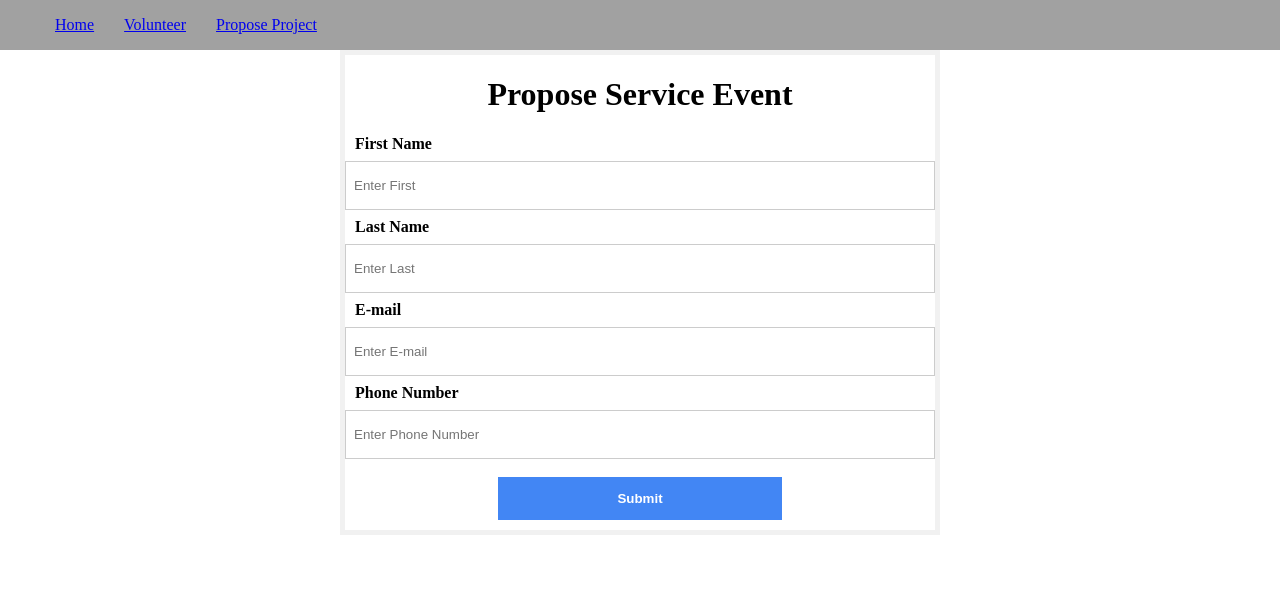
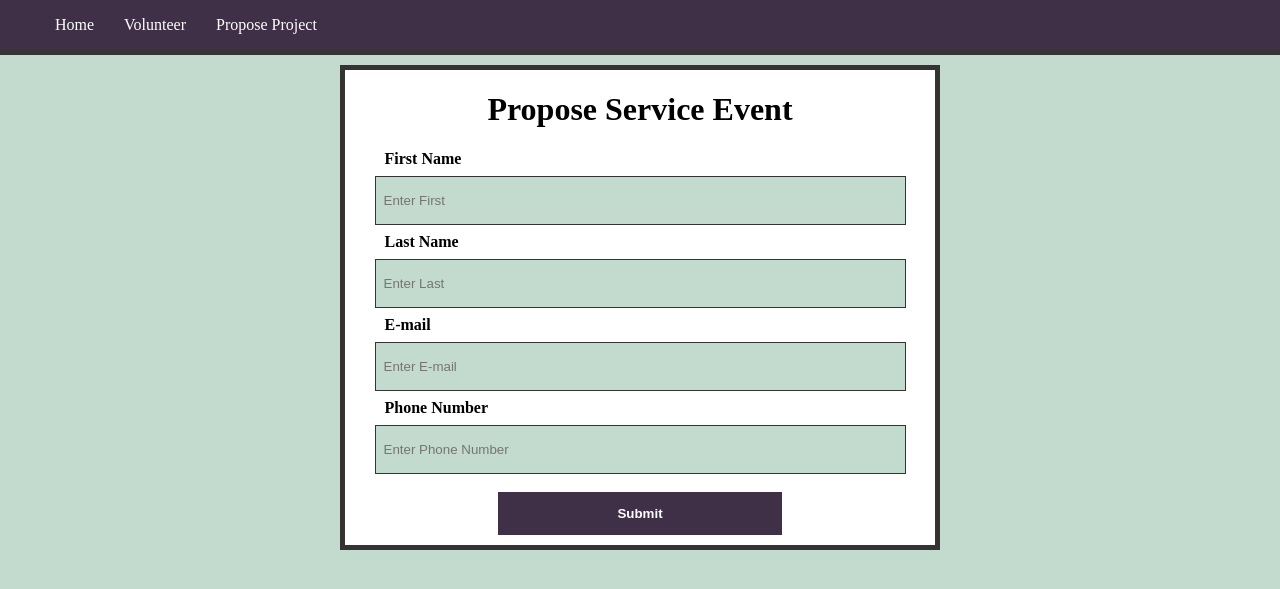
Before and after one commit to crickon/thesmallevent, a Flask app: page /propose in a window 1280 px wide. Shown: the top 589 px of the page. Run offline with Flask 2, Linux system fonts and the light colour scheme.

Commit message:
stylized forms

```diff
--- a/app.py
+++ b/app.py
@@ -1,5 +1,7 @@
-from flask import Flask, render_template
+from flask import Flask, render_template, request, redirect
 app = Flask(__name__)
+
+proposals = []
 
 @app.route('/', methods=['GET'])
 def index():
@@ -13,5 +15,15 @@ def volunteer():
 def propose():
     return render_template('propose.html')
 
+@app.route('/add', methods=['GET','POST'])
+def post_add():
+    first_name = request.form['first_name']
+    print("Received %s"%first_name)
+    return redirect('/success')
+
+@app.route('/success', methods=['GET'])
+def success():
+    return render_template('index.html', success=True)
+
 if __name__ == '__main__':
     app.run(debug=True)
--- a/static/css/style.css
+++ b/static/css/style.css
@@ -1,3 +1,15 @@
+/*
+Color Palete
+3F3047
+46ACC2
+498C8A
+4B6858
+4D4730
+
+Break Colors
+3F3047
+*/
+
 html {
     box-sizing: border-box;
 }
@@ -5,23 +17,32 @@ html {
 body {
     margin: 0;
     padding: 0;
+    background-color: #c3dbce;
 }
+
+input, textarea {
+    background-color : #c3dbce;
+}
+
 
 /* Navigation bar Top Right styles */
 .nav-bar {
     float: left;
-    background-color: #a1a1a1;
+    background-color: #3F3047;
     width: 100%;
+    border-bottom: 5px solid #343434;
+    margin-bottom: 10px;
 }
 
 .nav-list {
-    color:purple;
     list-style-type: none;
     display: flex;
 }
 
-.nav-list a {
+.nav-list a, .nav-list a:visited {
     padding: 15px;
+    color:white;
+    text-decoration: none;
 }
 
 .content {
@@ -32,12 +53,14 @@ body {
 .form-wrapper {
     justify-content: center;
     margin: auto;
+    margin-top: 50px;
     max-width: 600px;
     width: 80%;
+    background-color: white;
 }
 
 form {
-    border: 5px solid #f1f1f1;
+    border: 5px solid #343434;
 }
 
 .form-title {
@@ -45,17 +68,25 @@ form {
     font-size: 18;
 }
 
+.form-items {
+    margin: auto;
+    justify-content: center;
+    text-align: left;
+    padding: 0 5%;
+}
+
 .form-items label {
     text-align: left;
     padding-left: 10px;
+    display: inline;
 }
 
 .form-items input {
     width: 100%;
     padding: 16px 8px;
     margin: 8px 0;
-    display: inline-block;
-    border: 1px solid #ccc;
+    display: block;
+    border: 1px solid #343434;
     box-sizing: border-box;
 }
 
@@ -66,7 +97,7 @@ form {
 }
 
 .button-holder button {
-    background-color: #4286f4;
+    background-color: #3F3047;
     color: white;
     padding: 14px 0;
     margin: 10px 0;
--- a/templates/base.html
+++ b/templates/base.html
@@ -14,6 +14,15 @@
             <li><a href="/propose">Propose Project</a></li>
         </ul>
     </nav>
+    {% with messages = get_flashed_messages() %}
+        {% if messages %}
+            <ul class=flashes>
+            {% for message in messages %}
+                <li>{{ message }}</li>
+            {% endfor %}
+            </ul>
+        {% endif %}
+    {% endwith %}
     <div class="content">
         {% block content %} {% endblock %}
     </div>
--- a/templates/index.html
+++ b/templates/index.html
@@ -5,6 +5,9 @@
 {% endblock %}
 
 {% block content %}
+{% if success %}
+    <p>Your Request has been received</p>
+{% endif %}
 <h1>{% block title %}Homepage{% endblock %}</h1>
 <p>Welcome to the Homepage</p>
 {% endblock %}
--- a/templates/propose.html
+++ b/templates/propose.html
@@ -8,20 +8,30 @@
 
 {% block content %}
 <div class="form-wrapper">
-    <form action="/add">
+    <form action="/add" method="POST">
         <h1 class="form-title">Propose Service Event</h1>
         <div class="form-items">
-            <label for="first_name"><strong>First Name</strong></label>
+            <label for="first_name">
+                <strong>First Name</strong>
+            </label>
             <input type="text" placeholder="Enter First" name="first_name" required>
-            <label for="last_name"><strong>Last Name</strong></label>
+            <label for="last_name">
+                <strong>Last Name</strong>
+            </label>
             <input type="text" placeholder="Enter Last" name="last_name" required>
-            <label for="mail"><strong>E-mail</strong></label>
+            <label for="mail">
+                <strong>E-mail</strong>
+            </label>
             <input type="text" placeholder="Enter E-mail" name="mail" required>
-            <label for="phone"><strong>Phone Number</strong></label>
+            <label for="phone">
+                <strong>Phone Number</strong>
+            </label>
             <input type="tel" placeholder="Enter Phone Number" name="phone" required>
         </div>
         <div class="button-holder">
-            <button type="submit"><strong>Submit</strong></button>
+            <button type="submit">
+                <strong>Submit</strong>
+            </button>
         </div>
     </form>
 </div>
```
